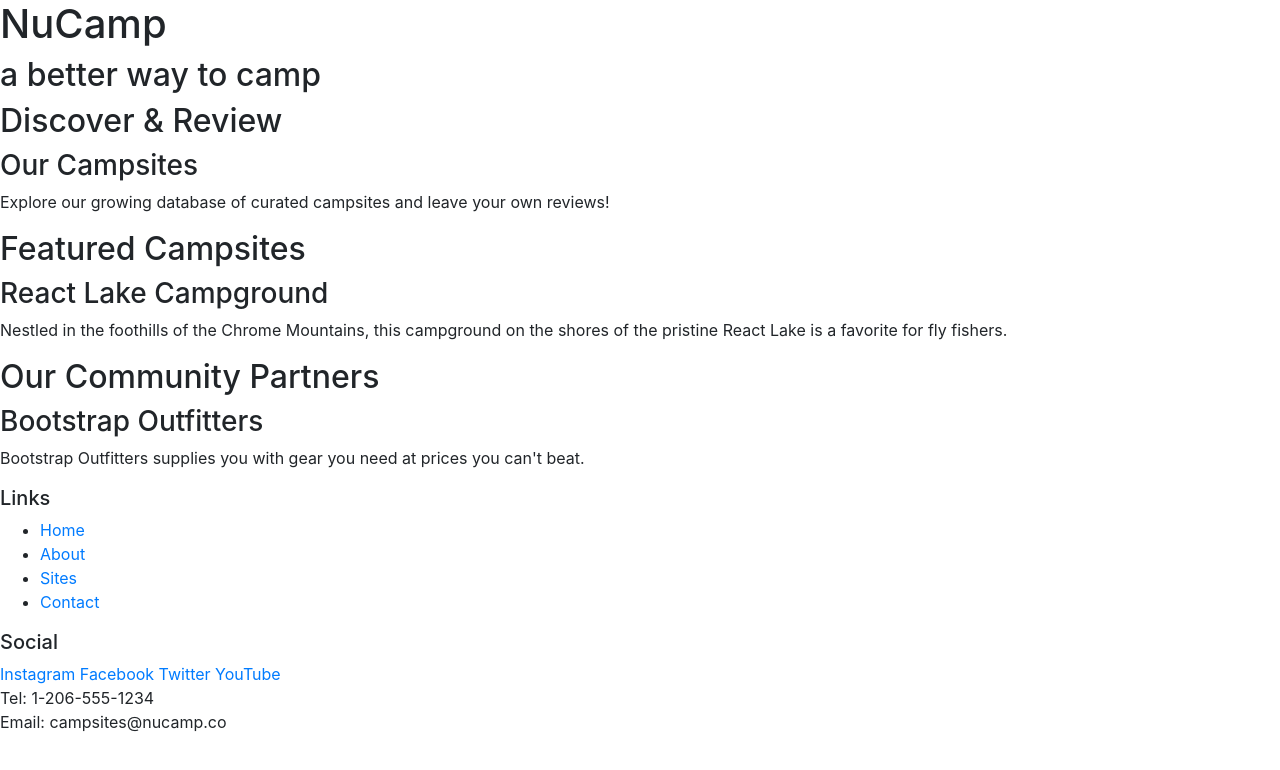
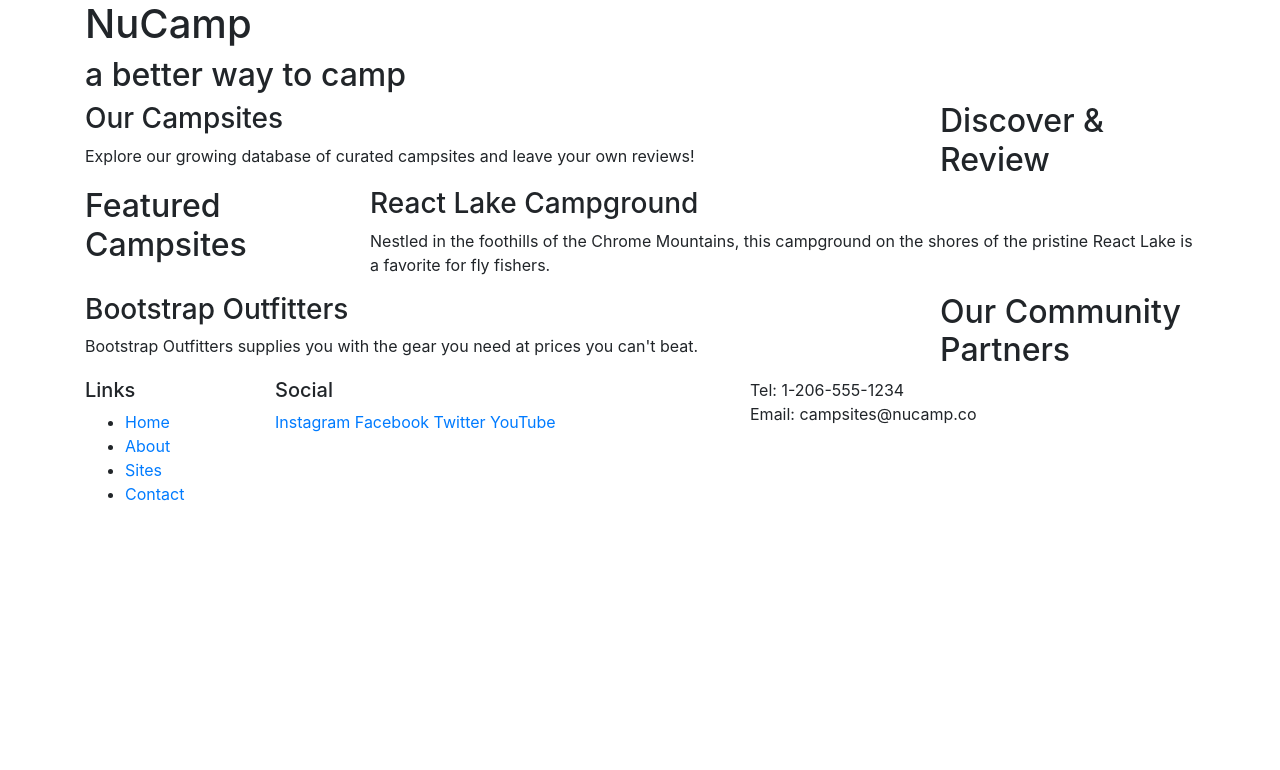
Before and after one commit to DanPitrowiski/Nucampsite, a website: page index.html in a window 1280 px wide. Drawn offline with nearby package versions, Linux system fonts and the light colour scheme.

Commit message:
Bootstrap html changes

```diff
--- a/index.html
+++ b/index.html
@@ -15,32 +15,52 @@
 <body>
 
     <header>
-        <div>
+        <div class="container">
+            <div class="row">
+                <div class="col">
                     <h1>NuCamp</h1>
                     <h2>a better way to camp</h2>
                 </div>
+            </div>
+        </div>
     </header>
 
-    <div>
+    <div class="container">
+        <div class="row">
+            <div class="col-sm-4 order-sm-last col-md-3">
                 <h2>Discover & Review</h2>
+            </div>
+            <div class="col">
                 <h3>Our Campsites</h3>
                 <p>Explore our growing database of curated campsites and leave your own reviews!</p>
             </div>
+        </div>
 
-    <div>
+        <div class="row">
+            <div class="col-sm-4 col-md-3">
                 <h2>Featured Campsites</h2>
+            </div>
+            <div class="col">
                 <h3>React Lake Campground</h3>
                 <p>Nestled in the foothills of the Chrome Mountains, this campground on the shores of the pristine React Lake is a favorite for fly fishers.</p>
             </div>
+        </div>
 
-    <div>
+        <div class="row">
+            <div class="col-sm-4 order-sm-last col-md-3">
                 <h2>Our Community Partners</h2>
+            </div>
+            <div class="col">
                 <h3>Bootstrap Outfitters</h3>
-        <p>Bootstrap Outfitters supplies you with gear you need at prices you can't beat.</p>
+                <p>Bootstrap Outfitters supplies you with the gear you need at prices you can't beat.</p>
+            </div>
+        </div>
     </div>
 
     <footer>
-        <div>
+        <div class="container">
+            <div class="row">
+                <div class="col-4 col-sm-2">
                     <h5>Links</h5>
                     <ul>
                         <li><a href="#">Home</a></li>
@@ -49,16 +69,18 @@
                         <li><a href="#">Contact</a></li>
                     </ul>
                 </div>
-        <div>
+                <div class="col-6 col-sm-5">
                     <h5>Social</h5>
                     <a href="http://instagram.com/">Instagram</a>
                     <a href="http://facebook.com/">Facebook</a>
                     <a href="http://twitter.com/">Twitter</a>
                     <a href="http://youtube.com/">YouTube</a>
                 </div>
-        <div>
+                <div class="col-sm-4">
                     Tel: 1-206-555-1234<br />
                     Email: campsites@nucamp.co
+                </div>
+           </div>
         </div>
     </footer>
 
```
Lines whose indentation alone changed are shown as unchanged.
